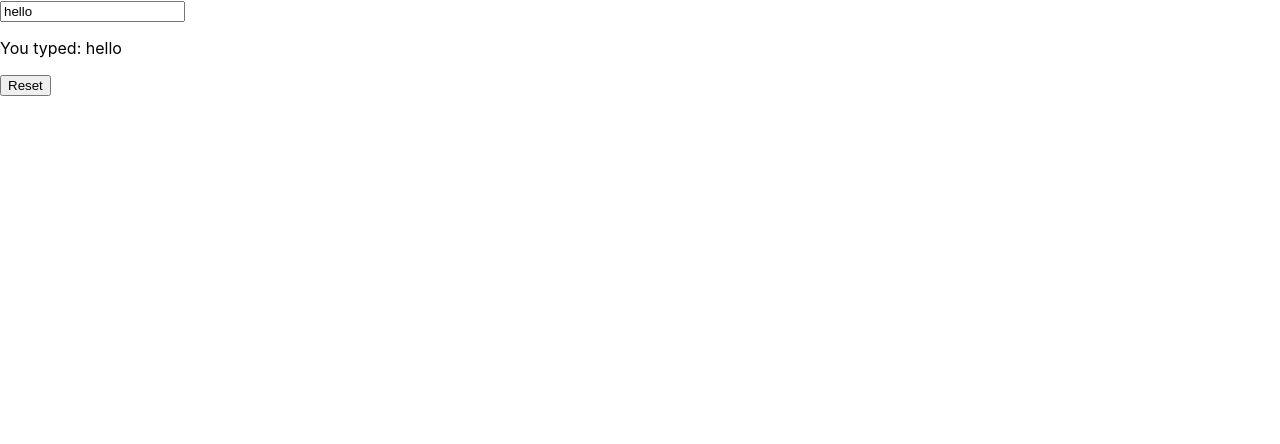
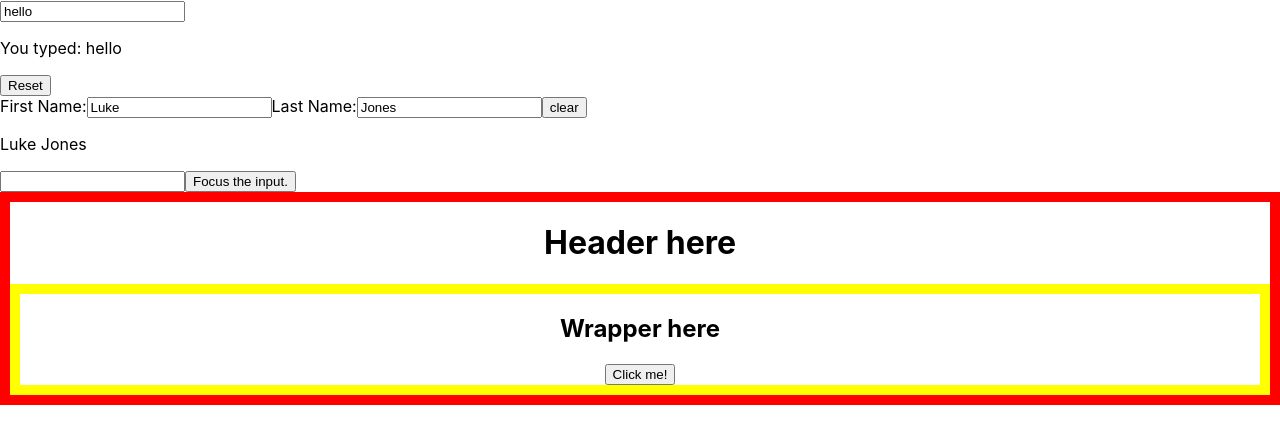
Before and after one commit to BinaryMusaib/firstapp, a React (Create React App) app: page / in a window 1280 px wide. Shown: the top 444 px of the page. Built offline with nearby package versions, Linux system fonts and the light colour scheme.

Commit message:
Added PropDrilling Component

```diff
--- a/src/App.js
+++ b/src/App.js
@@ -8,6 +8,9 @@ import Bag from './Bag';
 import avatar from './logo192.png';
 import Btn from './Btn';
 import InputComponent from './InputComponent';
+import Hooks from './Hooks';
+import RegisterForm from './RegisterForm';
+import PropDrilling from './PropDrilling';
 
 function Logo(props) {
   const userPic = <img src = {avatar} />;
@@ -32,6 +35,8 @@ function App() {
       {/* <Btn clickHandler = {clickHandling}/>
       <Heading /> */}
       <InputComponent />
+      <RegisterForm />
+      <PropDrilling />
     </div>
 
   );
--- /dev/null
+++ b/src/Hooks.js
@@ -0,0 +1,15 @@
+import { useState } from "react";
+
+export default function Hooks() {
+    const [temp, setTemp] = useState("false");
+
+    return (
+        <div>
+
+            <p> {temp} </p>
+            <button onClick={() => setTemp("true")}>
+                Dang!
+            </button>
+        </div>
+    );
+}
--- a/src/InputComponent.js
+++ b/src/InputComponent.js
@@ -4,8 +4,8 @@ export default function InputComponent() {
 
     const [inputText, setText] = useState("hello");
 
-    function handleChange(e) {
-        setText(e.target.value);
+    function handleChange(event) {
+        setText(event.target.value);
     }
 
     return (
--- /dev/null
+++ b/src/PropDrilling.js
@@ -0,0 +1,27 @@
+function Main(props) {
+    return <Header msg = {props.msg} />;
+};
+
+function Header(props) {
+    return(
+        <div style={{border: "10px solid red", textAlign: "center"}}>
+            <h1>Header here</h1>
+            <Wrapper msg = {props.msg} />
+        </div>
+    );
+}
+
+function Wrapper(props) {
+    return(
+        <div style={{border: "10px solid yellow", textAlign: "center"}}>
+            <h2>Wrapper here</h2>
+            <button onClick={() => alert(props.msg)}> Click me! </button>
+        </div>
+    );
+}
+
+export default function PropDrilling() {
+    return (
+        <Main msg="I called you from PropDrilling method" />
+    );
+}
--- /dev/null
+++ b/src/RegisterForm.js
@@ -0,0 +1,53 @@
+import { useState, useRef } from "react";
+
+export default function RegisterForm() {
+
+    const [form, setForm] = useState( {
+        firstName: "Luke",
+        lastName: "Jones",
+    });
+
+    const inputEl = useRef(null);
+    const onButtonClick = () => {
+        inputEl.current.focus();
+    };
+
+    return (
+        <div>
+            <label>
+                First Name:
+                <input
+                    value = {form.firstName}
+                    onChange = {e => {
+                        setForm({...form, firstName: e.target.value});
+                    }}
+                />
+            </label>
+            <label>
+                Last Name:
+                <input
+                    value = {form.lastName}
+                    onChange = {e => {
+                        setForm({...form, lastName: e.target.value});
+                    }}
+                />
+            </label>
+            <button onClick = { e => {
+                setForm({...form, firstName: "Luke", lastName: "Jones"});
+            }}>
+                clear
+            </button>
+            <p>
+                {form.firstName} {' '}
+                {form.lastName}
+            </p>
+            <div>
+                <>
+                    <input ref = {inputEl} type = "text" />
+                    <button onClick = {onButtonClick}>Focus the input.</button>
+                </>
+            </div>
+        </div>
+
+    );
+}
```
